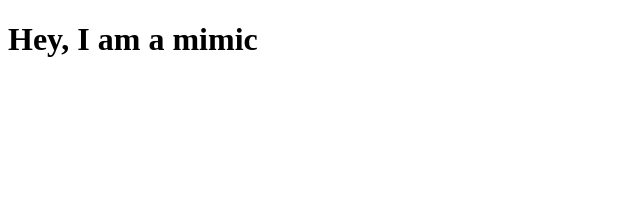
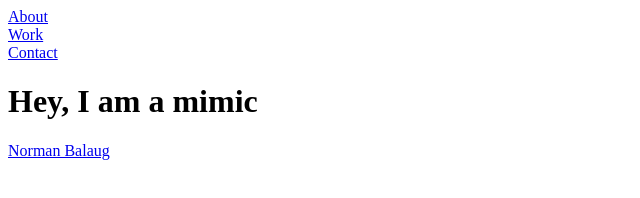
Before and after one commit to AKeeganDev/Aaron_Shri_project, a plain HTML site: page index.html in a window 1280 px wide. Shown: the whole page, without its empty margins (0-640 px from the left). Drawn offline with Linux system fonts and the light colour scheme.

Commit message:
Driver 2:steps 5 & 6 - Driver 1 & 2: step 7

```diff
--- a/css/style.css
+++ b/css/style.css
@@ -0,0 +1,5 @@
+ul {
+    list-style-type: none;
+    margin: 0;
+    padding: 0;
+}
--- a/index.html
+++ b/index.html
@@ -3,17 +3,24 @@
   <head>
     <meta charset="UTF-8">
     <title>Personal Portfolio</title>
-    <link rel="stylesheet" href="css/style.css">
+    <link rel="stylesheet" href="../Aaron_Shri_project/css/style.css">
   </head>
       <!-- <script src="https://cdn.freecodecamp.org/testable-projects-fcc/v1/bundle.js"></script>
     <script  src="js/index.js"></script> -->
   <body>
+    <nav id="navbar">
+      <ul>
+        <li><a href="#">About</a></li>
+        <li><a href="#">Work</a></li>
+        <li><a href="#">Contact</a></li>
+      </ul>
+    </nav>
     <div id="welcome-section">
       <h1>Hey, I am a mimic</h1>
     </div>
     <div id="projects">
       <div class="project-tile">
-
+        <a href="https://codepen.io/freeCodeCamp/full/zNqgVx">Norman Balaug</a>
       </div>
     </div>
   </body>
```
